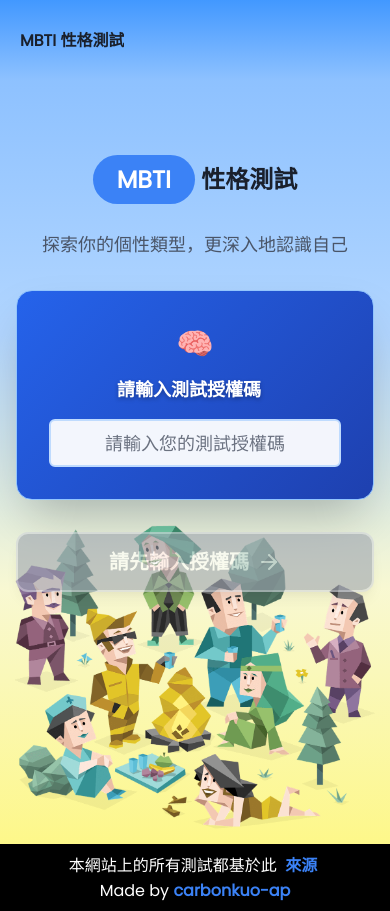
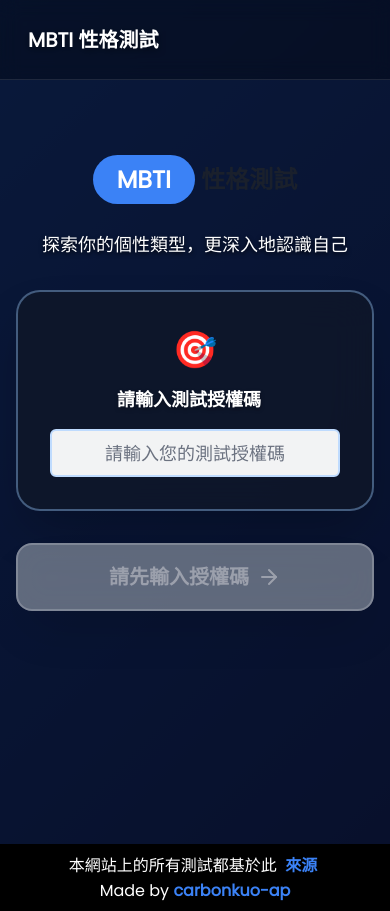
Before and after one commit to carbonkuo-ap/twnoc-mbti, a Next.js app: page / in a window 390 px wide. Built offline with nearby package versions, Linux system fonts and the light colour scheme.

Commit message:
update test page

```diff
--- /dev/null
+++ b/components/VideoBackground.tsx
@@ -0,0 +1,141 @@
+import React, { useRef, useEffect, useState } from 'react';
+import { Box } from '@chakra-ui/react';
+
+interface VideoBackgroundProps {
+  videoSrc: string;
+  posterSrc?: string;
+  overlay?: boolean;
+  overlayOpacity?: number;
+}
+
+const VideoBackground: React.FC<VideoBackgroundProps> = ({
+  videoSrc,
+  posterSrc,
+  overlay = true,
+  overlayOpacity = 0.3
+}) => {
+  const videoRef = useRef<HTMLVideoElement>(null);
+  const [isLoaded, setIsLoaded] = useState(false);
+  const [isMobile, setIsMobile] = useState(false);
+
+  useEffect(() => {
+    // Check if user prefers reduced motion
+    const prefersReducedMotion = window.matchMedia('(prefers-reduced-motion: reduce)').matches;
+
+    // Check if mobile device
+    const checkMobile = () => {
+      setIsMobile(window.innerWidth < 768);
+    };
+
+    checkMobile();
+    window.addEventListener('resize', checkMobile);
+
+    const video = videoRef.current;
+    if (video && !prefersReducedMotion) {
+      const handleLoadedData = () => {
+        setIsLoaded(true);
+        video.play().catch(error => {
+          console.log('Video autoplay failed:', error);
+          setIsLoaded(true); // Still show the video even if autoplay fails
+        });
+      };
+
+      const handleCanPlay = () => {
+        setIsLoaded(true);
+      };
+
+      video.addEventListener('loadeddata', handleLoadedData);
+      video.addEventListener('canplay', handleCanPlay);
+
+      return () => {
+        video.removeEventListener('loadeddata', handleLoadedData);
+        video.removeEventListener('canplay', handleCanPlay);
+        window.removeEventListener('resize', checkMobile);
+      };
+    }
+
+    return () => {
+      window.removeEventListener('resize', checkMobile);
+    };
+  }, []);
+
+  if (isMobile) {
+    // Use gradient background for mobile devices
+    return (
+      <Box
+        position="fixed"
+        top="0"
+        left="0"
+        width="100%"
+        height="100%"
+        zIndex="-1"
+        bg="linear-gradient(135deg, #2563eb 0%, #1e40af 100%)"
+      >
+        {overlay && (
+          <Box
+            position="absolute"
+            top="0"
+            left="0"
+            width="100%"
+            height="100%"
+            bg={`rgba(0, 0, 0, ${overlayOpacity})`}
+          />
+        )}
+      </Box>
+    );
+  }
+
+  return (
+    <Box
+      position="fixed"
+      top="0"
+      left="0"
+      width="100%"
+      height="100%"
+      zIndex="-10"
+      overflow="hidden"
+    >
+      <video
+        ref={videoRef}
+        autoPlay
+        muted
+        loop
+        playsInline
+        preload="auto"
+        style={{
+          width: '100%',
+          height: '100%',
+          objectFit: 'cover',
+          opacity: 1
+        }}
+      >
+        <source src={videoSrc} type="video/mp4" />
+      </video>
+
+      {/* Fallback background for when video doesn't load */}
+      <Box
+        position="absolute"
+        top="0"
+        left="0"
+        width="100%"
+        height="100%"
+        bg="linear-gradient(135deg, #2563eb 0%, #1e40af 100%)"
+        zIndex="-1"
+      />
+
+      {/* Overlay for better text readability */}
+      {overlay && (
+        <Box
+          position="absolute"
+          top="0"
+          left="0"
+          width="100%"
+          height="100%"
+          bgGradient={`linear(to-b, rgba(0, 0, 0, ${overlayOpacity * 0.6}), rgba(0, 0, 0, ${overlayOpacity}))`}
+        />
+      )}
+    </Box>
+  );
+};
+
+export default VideoBackground;
--- a/components/common/nav.tsx
+++ b/components/common/nav.tsx
@@ -6,13 +6,17 @@
   return (
     <Flex
       as="nav"
-      py={2}
+      py={3}
       px={5}
       w="full"
       h={20}
       justifyContent="space-between"
       alignItems="center"
       overflowX="hidden"
+      bg="rgba(0, 0, 0, 0.3)"
+      backdropFilter="blur(10px)"
+      borderBottom="1px solid rgba(255, 255, 255, 0.1)"
+      zIndex={1000}
     >
       <Flex
         gap={5}
@@ -21,10 +25,17 @@
       >
         <Link href="/">
           <Button
-            colorScheme="black"
+            color="white"
             variant="link"
             fontWeight="bold"
-            textTransform="uppercase"
+            fontSize="xl"
+            textShadow="0 2px 8px rgba(0,0,0,0.5)"
+            _hover={{
+              color: "cyan.200",
+              textShadow: "0 0 10px rgba(255,255,255,0.8)"
+            }}
+            transition="all 0.3s ease"
+            p={2}
           >
             MBTI 性格測試
           </Button>
--- a/components/layouts/main-layout.tsx
+++ b/components/layouts/main-layout.tsx
@@ -4,13 +4,45 @@
 
 import Nav from "../common/nav";
 import Footer from "../common/footer";
+import VideoBackground from "../VideoBackground";
+import Image from "next/image";
+
+type BackgroundType = 'gradient' | 'image' | 'video' | 'none';
 
 interface MainLayoutProps {
   children: ReactNode;
-  hideBackground?: boolean
+  hideBackground?: boolean;
+  backgroundType?: BackgroundType;
+  videoSrc?: string;
+  imageSrc?: string;
 }
 
 export default function MainLayout(props: MainLayoutProps) {
+  const {
+    children,
+    hideBackground = false,
+    backgroundType = 'gradient',
+    videoSrc,
+    imageSrc
+  } = props;
+
+  // Determine background based on type
+  const getBackground = () => {
+    if (hideBackground || backgroundType === 'none') {
+      return 'transparent';
+    }
+
+    switch (backgroundType) {
+      case 'video':
+        return 'transparent'; // Video will be handled separately
+      case 'image':
+        return 'transparent'; // Image will be handled separately
+      case 'gradient':
+      default:
+        return 'linear-gradient(to bottom, rgba(66, 152, 255, 1) 0%, rgba(66, 152, 255, 0.6) 80px, rgba(127, 187, 255, 0.6), rgba(244, 244, 180, 0.6), rgba(252, 242, 59, 0.6))';
+    }
+  };
+
   return (
     <>
       <Head>
@@ -28,10 +60,42 @@
           href={`${process.env.NEXT_PUBLIC_BASE_PATH || ''}/favicon.ico`}
         />
       </Head>
+
+      {/* Background Components */}
+      {backgroundType === 'video' && videoSrc && (
+        <VideoBackground
+          videoSrc={videoSrc}
+          overlay={true}
+          overlayOpacity={0.75}
+        />
+      )}
+
+      {backgroundType === 'image' && imageSrc && (
+        <Box
+          position="fixed"
+          top="0"
+          left="0"
+          width="100%"
+          height="100%"
+          zIndex="-1"
+        >
+          <Image
+            alt="background"
+            src={imageSrc}
+            fill
+            style={{
+              objectFit: 'cover',
+              objectPosition: 'center'
+            }}
+            priority
+          />
+        </Box>
+      )}
+
       <Box
         w="full"
         minH="100vh"
-        background={props.hideBackground ? 'transparent' : 'linear-gradient(to bottom, rgba(66, 152, 255, 1) 0%, rgba(66, 152, 255, 0.6) 80px, rgba(127, 187, 255, 0.6), rgba(244, 244, 180, 0.6), rgba(252, 242, 59, 0.6))'}
+        background={getBackground()}
       >
         <Nav />
         <Flex
@@ -42,7 +106,7 @@
           alignItems="center"
           position="relative"
         >
-          {props.children}
+          {children}
         </Flex>
       </Box>
       <Footer />
--- a/pages/index.tsx
+++ b/pages/index.tsx
@@ -11,7 +11,6 @@
   HStack,
   FormControl,
   FormLabel,
-  Divider,
   Box
 } from "@chakra-ui/react";
 import { FiArrowRight } from "react-icons/fi";
@@ -62,7 +61,10 @@
 
   return (
     <>
-      <MainLayout>
+      <MainLayout
+        backgroundType="video"
+        videoSrc="/video/original-c8e62757e4f0b807908cbcc6962cad10.mp4"
+      >
         <Flex
           position="relative"
           w={{
@@ -102,9 +104,10 @@
           <Text
             fontSize={{ base: "lg", md: "xl" }}
             align="center"
-            color="gray.600"
+            color="white"
             fontWeight="medium"
             lineHeight="relaxed"
+            textShadow="0 2px 4px rgba(0,0,0,0.8)"
           >
             探索你的個性類型，更深入地認識自己
           </Text>
@@ -113,14 +116,15 @@
             <Box
               w="full"
               p={8}
-              bg="linear-gradient(135deg, #2563eb 0%, #1e40af 100%)"
-              borderRadius="2xl"
+              bg="rgba(15, 23, 42, 0.9)"
+              backdropFilter="blur(20px)"
+              borderRadius="3xl"
               shadow="2xl"
-              border="1px solid"
-              borderColor="primary.300"
+              border="2px solid"
+              borderColor="rgba(147, 197, 253, 0.4)"
               position="relative"
               overflow="hidden"
-              className="animate-bounce-in animate-pulse-glow"
+              className="animate-bounce-in"
               _before={{
                 content: '""',
                 position: "absolute",
@@ -146,13 +150,13 @@
               <VStack spacing={6}>
                 <Box textAlign="center">
                   <Text
-                    fontSize="3xl"
+                    fontSize="4xl"
                     mb={2}
                     role="img"
                     aria-label="psychology"
                     className="animate-float"
                   >
-                    🧠
+                    🎯
                   </Text>
                   <FormControl>
                     <FormLabel
@@ -237,20 +241,21 @@
 
             <Button
               w="full"
-              bg="linear-gradient(135deg, #0ea5e9 0%, #0284c7 100%)"
+              bg="linear-gradient(135deg, rgba(14, 165, 233, 1) 0%, rgba(2, 132, 199, 1) 100%)"
+              backdropFilter="blur(15px)"
               color="white"
               variant="solid"
               rightIcon={<FiArrowRight size={24} />}
               onClick={handleStartTestWithOTP}
               size="lg"
-              py={7}
+              py={8}
               fontSize="xl"
               fontWeight="bold"
               isDisabled={!otpToken.trim()}
-              borderRadius="xl"
-              shadow="lg"
+              borderRadius="2xl"
+              shadow="2xl"
               border="2px solid"
-              borderColor="psychology.400"
+              borderColor="rgba(56, 189, 248, 0.6)"
               _hover={{
                 transform: "translateY(-3px)",
                 shadow: "2xl",
@@ -274,22 +279,6 @@
             </Button>
           </VStack>
         </Flex>
-        <Image
-          alt="illustration"
-          src={`${process.env.NEXT_PUBLIC_BASE_PATH}/images/home-bottom.png`}
-          width={100}
-          height={100}
-          style={{
-            position: "absolute",
-            zIndex: 0,
-            bottom: 0,
-            left: "50%",
-            transform: "translateX(-50%)",
-            width: "100%",
-            maxWidth: "600px",
-            height: "auto",
-          }}
-        />
       </MainLayout>
     </>
   );
```
Also changed, not shown: components/test/test-display.tsx (+17 -1 lines), pages/mbti-admin/dashboard.tsx (+36 -8 lines), pages/test/index.tsx (+17 -2 lines), 1 other file (tests, documents, lock files or other folders).
